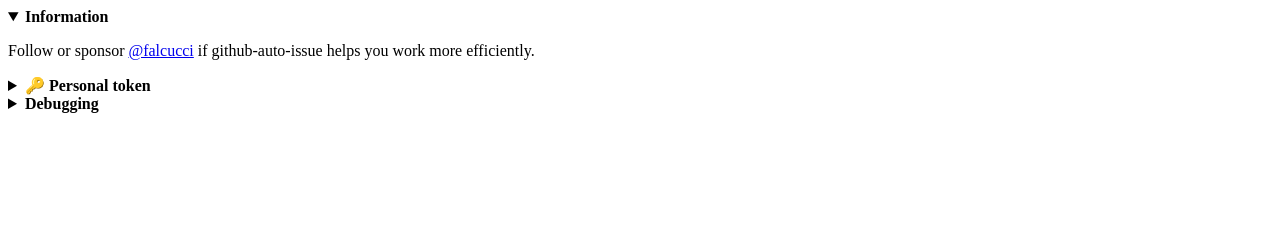
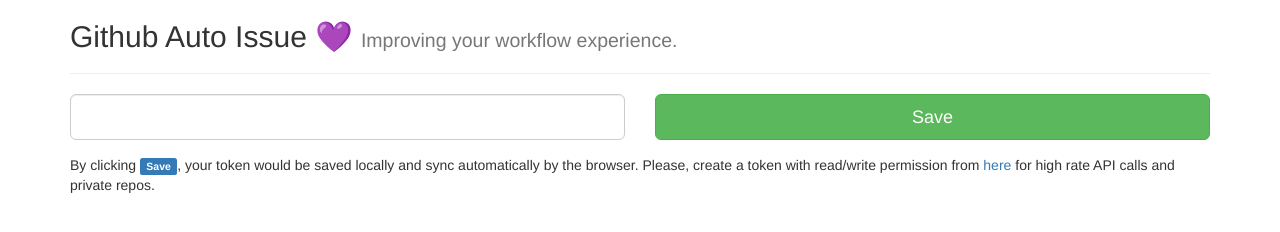
Before and after one commit to falcucci/github-auto-issue, a browser extension: page src/options.html in a window 1280 px wide. Drawn offline with nearby package versions, Linux system fonts and the light colour scheme.

Commit message:
add option layout to insert the openai token
changes:
- package-lock.json
- package.json
- src/content.js
- src/options-storage.js
- src/options.html
- src/options.js
- src/utils/index.js
- webpack.config.js

```diff
--- a/package.json
+++ b/package.json
@@ -30,6 +30,7 @@
     "select-dom": "^7.1.1",
     "selector-observer": "^2.1.6",
     "web-ext": "^7.5.0",
+    "webext-base-css": "^1.4.3",
     "webext-domain-permission-toggle": "^3.0.0",
     "webext-dynamic-content-scripts": "^9.2.0",
     "webext-options-sync": "^4.0.1"
--- /dev/null
+++ b/src/options-storage.js
@@ -0,0 +1,21 @@
+import OptionsSync from "webext-options-sync";
+
+export default new OptionsSync({
+  defaults: {
+    personalToken: "test",
+    submit: "",
+  },
+  migrations: [
+    (savedOptions, currentDefaults) => {
+      console.log('savedOptions: ', savedOptions);
+      console.log('currentDefaults: ', currentDefaults);
+      // Perhaps it was renamed
+      // if (savedOptions.colour) {
+      //   savedOptions.color = savedOptions.colour;
+      //   delete savedOptions.colour;
+      // }
+    },
+    OptionsSync.migrations.removeUnused,
+  ],
+  logging: true,
+});
--- a/src/options.html
+++ b/src/options.html
@@ -1,35 +1,35 @@
 <!doctype html>
 <meta charset="utf-8">
-<meta name="viewport" content="width=device-width, initial-scale=1, user-scalable=no">
-<title>Github Auto Isuse  options</title>
-<link rel="stylesheet" href="options.css">
-<form id="options-form" class="detail-view-container">
-	<details id="info" open>
-		<summary><strong>Information</strong></summary>
-    <p>
-			Follow or sponsor <a href="https://github.com/sponsors/falcucci">@falcucci</a> if github-auto-issue helps you work more efficiently.
-		</p>
-	</details>
+<title>Github Project Board options</title>
+<link rel="stylesheet" href="https://cdnjs.cloudflare.com/ajax/libs/twitter-bootstrap/3.3.7/css/bootstrap.min.css">
+<body>
+  <div class="container">
 
-	<details id="token">
-		<summary><strong>🔑 Personal token</strong></summary>
-		<p>
-			Mandatory, paste your token or <a id="personal-token-link" href="https://platform.openai.com/account/api-keys">generate one</a><br>
-			<!-- placeholder is set to enable use of :placeholder-shown CSS selector -->
-			<input type="text" name="personalToken" pattern="[\da-f]{40}|ghp_\w{36,251}" placeholder=" " spellcheck="false" autocomplete="off" autocapitalize="off">
-			<span id="validation"></span>
-		</p>
-		<ul>
-			<li data-validation data-scope="valid_token">The token enables us to consume the AI services <strong> without saving it in a server</strong>, meaning that the token you are sharing here <strong>totally safe</strong>.
-		</ul>
-	</details>
-
-	<details id="debugging">
-		<summary><strong>Debugging</strong></summary>
-		<p>
-			<button id="clear-cache">Clear cache</button>
-		</p>
-
-	</details>
-</form>
-<script src="options.js"></script>
+    <div class="row">
+      <div class="col-xs-12 col-sm-12 ">
+        <form role="form" id="options-form">
+          <h2>Github Auto Issue 💜 <small>Improving your workflow experience.</small></h2>
+          <hr class="colorgraph">
+          <div class="row">
+            <div class="col-xs-6 col-sm-6 col-md-6">
+              <div class="form-group">
+                <input type="text" name="personalToken" class="form-control input-lg key">
+              </div>
+            </div>
+            <div class="col-xs-6 col-sm-6 col-md-6">
+              <div class="form-group">
+                <input type="submit" value="Save" name="submit" class="btn btn&#45;success btn&#45;block btn&#45;lg">
+              </div>
+            </div>
+          </div>
+          <div class="row">
+            <div class="col-xs-12 col-sm-12 col-md-12">
+              By clicking <strong class="label label-primary">Save</strong>, your token would be saved locally and sync automatically by the browser. Please, create a token with read/write permission from <a target="__blank" href="https://github.com/settings/tokens/new?description=Github Board Project Refined">here</a> for high rate API calls and private repos.
+            </div>
+          </div>
+          <br />
+        </form>
+      </div>
+    </div>
+  </div>
+  <script src="options.js"></script>
--- a/src/options.js
+++ b/src/options.js
@@ -1,17 +1,8 @@
-// import OptionsSync from 'webext-options-sync'
-import _ from 'lodash'
+// eslint-disable-next-line import/no-unassigned-import
+import optionsStorage from "./options-storage.js";
 
+async function init() {
+  await optionsStorage.syncForm("#options-form");
+}
 
-console.log('options.js')
-// new OptionsSync().syncForm('#options-form');
-
-const chromeVersion = /Chrome\/([0-9.]+)/.exec(navigator.userAgent)[1];
-
-chrome.runtime.getPlatformInfo(info => {
-  if (info.os === 'linux' && !_.isEmpty(chromeVersion)) {
-    setTimeout(() => {
-      document.body.style['min-width'] = '600px';
-    }, 50);
-  }
-
-});
+init();
--- a/src/utils/index.js
+++ b/src/utils/index.js
@@ -4,8 +4,11 @@
   ReconnectInterval,
 } from "eventsource-parser";
 
+import optionsStorage from '../options-storage'
+
 export async function fetchSSE(options) {
   const { onMessage, body } = options;
+  const { personalToken: token } = await optionsStorage.getAll();
   let counter = 0;
   const encoder = new TextEncoder();
   const decoder = new TextDecoder();
@@ -24,7 +27,7 @@
     n: 1,
   };
 
-  const personalToken = "sk-xxxxxxxxxxxxxxxxxxxxxxxxxxxxxxxxxxxxxxxx";
+  const personalToken = token;
 
   const res = await fetch(
     "https://api.openai.com/v1/completions",
--- a/webpack.config.js
+++ b/webpack.config.js
@@ -6,7 +6,7 @@
 
 module.exports = {
   entry: Object.fromEntries(
-    ["background", "content", "options"].map(name => [
+    ["background", "content", "options", "options-storage"].map(name => [
       name,
       `./${name}`,
     ])
```
Also changed, not shown: src/content.js (+4 -9 lines), 1 other file.
